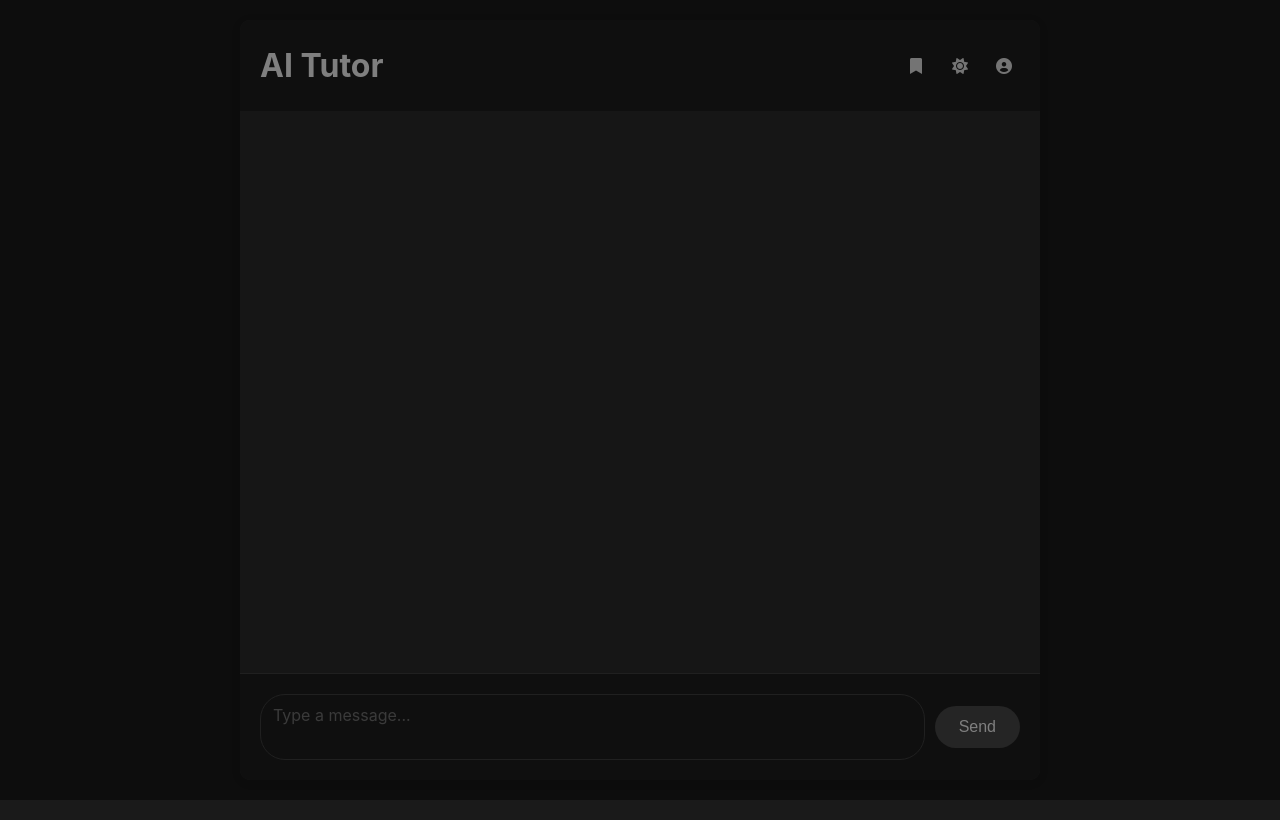
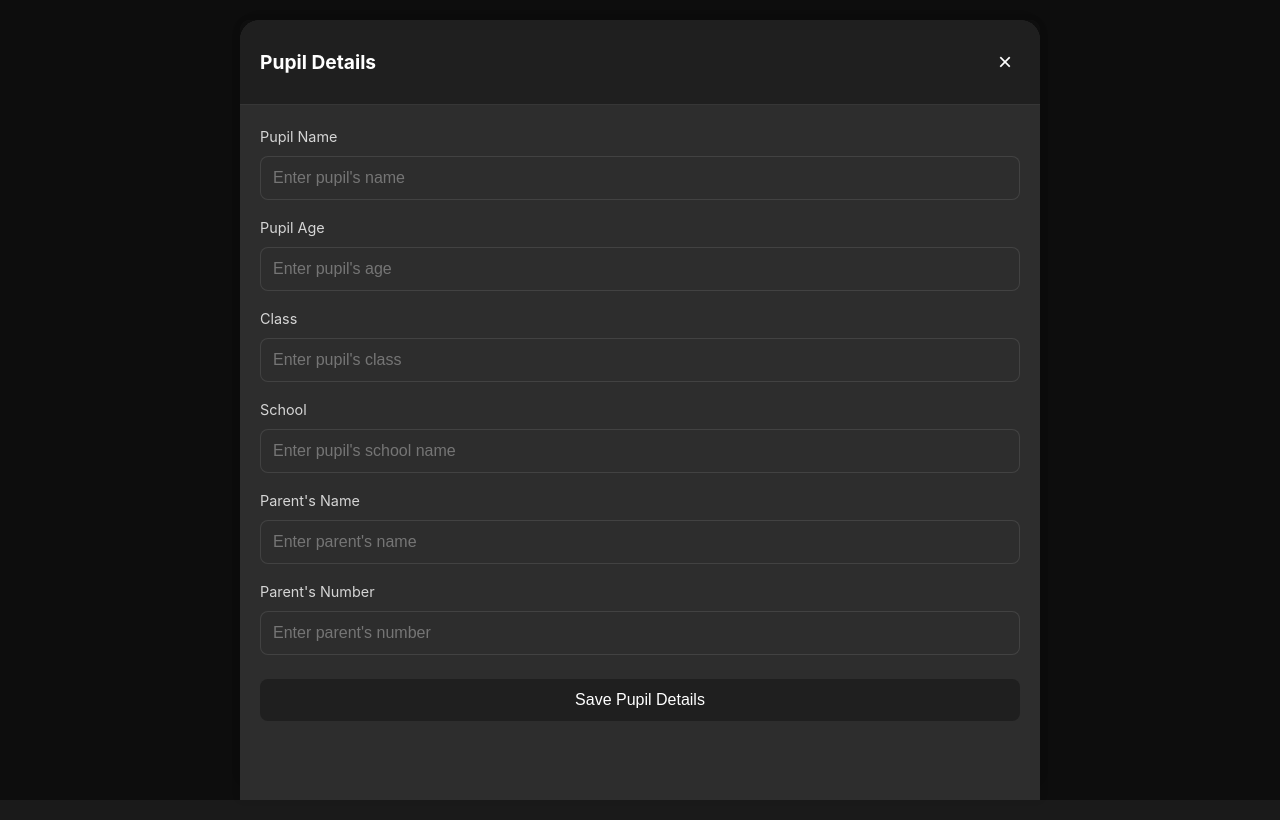
Before and after one commit to bluedares/AI-Tutor, a plain HTML site: page index.html in a window 1280 px wide. Both pictures are taken after a click on the button 1004 px from the left and 65 px from the top of the page. Drawn offline with Linux system fonts and the light colour scheme.

Commit message:
Profile BottomSheet fixes

```diff
--- a/assets/css/styles.css
+++ b/assets/css/styles.css
@@ -334,15 +334,19 @@ body {
     background: var(--container-bg);
     border-radius: 20px 20px 0 0;
     box-shadow: 0 -2px 10px rgba(0, 0, 0, 0.1);
-    transition: transform 0.3s ease-out;
+    transition: transform 0.3s ease-out, opacity 0.3s ease-out;
     z-index: 1000;
-    height: 80vh;
-    display: none;
+    height: calc(100vh - 20px);
+    display: flex;
+    flex-direction: column;
+    opacity: 0;
+    visibility: hidden;
 }
 
 .bottom-sheet.show {
     transform: translateX(-50%) translateY(0);
-    display: block;
+    opacity: 1;
+    visibility: visible;
 }
 
 .bottom-sheet-header {
@@ -353,35 +357,13 @@ body {
     align-items: center;
     background: var(--header-bg);
     border-radius: 20px 20px 0 0;
-}
-
-.bottom-sheet-header h2 {
-    margin: 0;
-    font-size: 1.2rem;
-    color: var(--header-color);
-}
-
-.bottom-sheet-header .close-button {
-    background: none;
-    border: none;
-    color: var(--header-color);
-    cursor: pointer;
-    padding: 8px;
-    border-radius: 50%;
-    display: flex;
-    align-items: center;
-    justify-content: center;
-    transition: background-color 0.2s;
-}
-
-.bottom-sheet-header .close-button:hover {
-    background-color: rgba(255, 255, 255, 0.1);
+    flex-shrink: 0;
 }
 
 .bottom-sheet-content {
+    flex: 1;
     padding: 20px;
     overflow-y: auto;
-    height: calc(80vh - 70px);
     scrollbar-width: thin;
     scrollbar-color: var(--header-bg) transparent;
 }
@@ -399,12 +381,23 @@ body {
     border-radius: 3px;
 }
 
-@media (max-width: 768px) {
-    .bottom-sheet {
-        width: 100%;
-        max-width: 100%;
-        border-radius: 20px 20px 0 0;
-    }
+/* Overlay */
+.overlay {
+    position: fixed;
+    top: 0;
+    left: 0;
+    right: 0;
+    bottom: 0;
+    background: rgba(0, 0, 0, 0.5);
+    opacity: 0;
+    visibility: hidden;
+    transition: opacity 0.3s ease-out, visibility 0.3s ease-out;
+    z-index: 999;
+}
+
+.overlay.show {
+    opacity: 1;
+    visibility: visible;
 }
 
 /* Empty State */
@@ -466,22 +459,96 @@ body {
     opacity: 0.7;
 }
 
-/* Overlay */
-.overlay {
-    position: fixed;
-    top: 0;
-    left: 0;
-    right: 0;
-    bottom: 0;
-    background: rgba(0, 0, 0, 0.5);
-    opacity: 0;
-    visibility: hidden;
-    transition: all 0.3s;
+/* Profile Form Styles */
+.profile-form {
+    padding: 20px;
+    display: flex;
+    flex-direction: column;
+    gap: 16px;
+    overflow-y: auto;
+    scrollbar-width: thin;
+    scrollbar-color: var(--header-bg) transparent;
 }
 
-.overlay.active {
-    opacity: 1;
-    visibility: visible;
+.profile-form::-webkit-scrollbar {
+    width: 6px;
+}
+
+.profile-form::-webkit-scrollbar-track {
+    background: transparent;
+}
+
+.profile-form::-webkit-scrollbar-thumb {
+    background-color: var(--header-bg);
+    border-radius: 3px;
+}
+
+.form-group {
+    display: flex;
+    flex-direction: column;
+    gap: 8px;
+}
+
+.form-group label {
+    font-size: 0.9rem;
+    color: var(--text-color);
+    opacity: 0.8;
+}
+
+.form-group input {
+    padding: 12px;
+    border: 1px solid rgba(255, 255, 255, 0.1);
+    border-radius: 8px;
+    background: var(--container-bg);
+    color: var(--text-color);
+    font-size: 1rem;
+    width: 100%;
+}
+
+.form-group input:focus {
+    outline: none;
+    border-color: var(--header-bg);
+}
+
+.save-button {
+    background: var(--header-bg);
+    color: var(--header-color);
+    border: none;
+    padding: 12px;
+    border-radius: 8px;
+    cursor: pointer;
+    font-size: 1rem;
+    margin-top: 8px;
+    transition: opacity 0.2s;
+}
+
+.save-button:hover {
+    opacity: 0.9;
+}
+
+/* Bottom Sheet Header Styles */
+.bottom-sheet-header h2 {
+    margin: 0;
+    font-size: 1.2rem;
+    color: var(--header-color);
+}
+
+.bottom-sheet-header .close-button {
+    background: none;
+    border: none;
+    color: var(--header-color);
+    cursor: pointer;
+    padding: 8px;
+    border-radius: 50%;
+    display: flex;
+    align-items: center;
+    justify-content: center;
+    transition: background-color 0.2s;
+    font-size: 24px;
+}
+
+.bottom-sheet-header .close-button:hover {
+    background-color: rgba(255, 255, 255, 0.1);
 }
 
 /* Animations */
@@ -567,3 +634,11 @@ body {
         max-width: 85%;
     }
 }
+
+@media (max-width: 768px) {
+    .bottom-sheet {
+        width: 100%;
+        max-width: 100%;
+        border-radius: 20px 20px 0 0;
+    }
+}
--- a/assets/js/profile.js
+++ b/assets/js/profile.js
@@ -1,43 +1,89 @@
 class PupilManager {
     constructor() {
-        this.profileButton = document.getElementById('profile-button');
-        this.profileSheet = document.getElementById('profile-sheet');
-        this.closeSheet = document.getElementById('close-sheet');
-        this.overlay = document.getElementById('overlay');
-        this.profileForm = document.getElementById('profile-form');
+        this.profileButton = document.querySelector('#profile-button');
+        this.profileSheet = document.querySelector('#profile-sheet');
+        this.closeSheet = document.querySelector('#close-sheet');
+        this.overlay = document.querySelector('#overlay');
+        this.profileForm = document.querySelector('#profile-form');
+
+        if (!this.profileButton) console.error('Profile button not found');
+        if (!this.profileSheet) console.error('Profile sheet not found');
+        if (!this.closeSheet) console.error('Close button not found');
+        if (!this.overlay) console.error('Overlay not found');
+        if (!this.profileForm) console.error('Profile form not found');
+
         this.init();
+        console.log('Profile manager initialized');
     }
 
     init() {
-        this.profileButton.addEventListener('click', () => this.toggleBottomSheet());
-        this.closeSheet.addEventListener('click', () => this.closeBottomSheet());
-        this.overlay.addEventListener('click', () => this.closeBottomSheet());
-        this.profileForm.addEventListener('submit', (e) => this.savePupilData(e));
+        this.bindEvents();
+    }
+
+    bindEvents() {
+        if (this.profileButton) {
+            this.profileButton.onclick = (e) => {
+                e.preventDefault();
+                this.toggleBottomSheet();
+            };
+        }
+
+        if (this.closeSheet) {
+            this.closeSheet.onclick = (e) => {
+                e.preventDefault();
+                this.closeBottomSheet();
+            };
+        }
+
+        if (this.overlay) {
+            this.overlay.onclick = (e) => {
+                if (e.target === this.overlay) {
+                    this.closeBottomSheet();
+                }
+            };
+        }
+
+        if (this.profileForm) {
+            this.profileForm.onsubmit = (e) => {
+                e.preventDefault();
+                this.savePupilData(e);
+            };
+        }
     }
 
     toggleBottomSheet() {
-        this.profileSheet.classList.toggle('active');
-        this.overlay.classList.toggle('active');
-        if (this.profileSheet.classList.contains('active')) {
+        console.log('Toggling bottom sheet');
+        if (this.profileSheet && this.overlay) {
+            this.profileSheet.classList.toggle('show');
+            this.overlay.classList.toggle('show');
+            if (this.profileSheet.classList.contains('show')) {
                 this.loadPupilData();
+            }
         }
     }
 
     closeBottomSheet() {
-        this.profileSheet.classList.remove('active');
-        this.overlay.classList.remove('active');
+        console.log('Closing bottom sheet');
+        if (this.profileSheet && this.overlay) {
+            this.profileSheet.classList.remove('show');
+            this.overlay.classList.remove('show');
+        }
     }
 
     loadPupilData() {
+        try {
             const pupilData = JSON.parse(localStorage.getItem(CONFIG.storage.profile) || '{}');
             Object.keys(pupilData).forEach(key => {
                 const input = document.getElementById(key);
                 if (input) input.value = pupilData[key];
             });
+        } catch (error) {
+            console.error('Error loading pupil data:', error);
+        }
     }
 
     savePupilData(e) {
-        e.preventDefault();
+        try {
             const formData = {
                 name: document.getElementById('name').value,
                 age: document.getElementById('age').value,
@@ -48,5 +94,13 @@ class PupilManager {
             };
             localStorage.setItem(CONFIG.storage.profile, JSON.stringify(formData));
             this.closeBottomSheet();
+        } catch (error) {
+            console.error('Error saving pupil data:', error);
         }
     }
+}
+
+document.addEventListener('DOMContentLoaded', () => {
+    console.log('Initializing pupil manager');
+    window.pupilManager = new PupilManager();
+});
```
Lines whose indentation alone changed are shown as unchanged.
